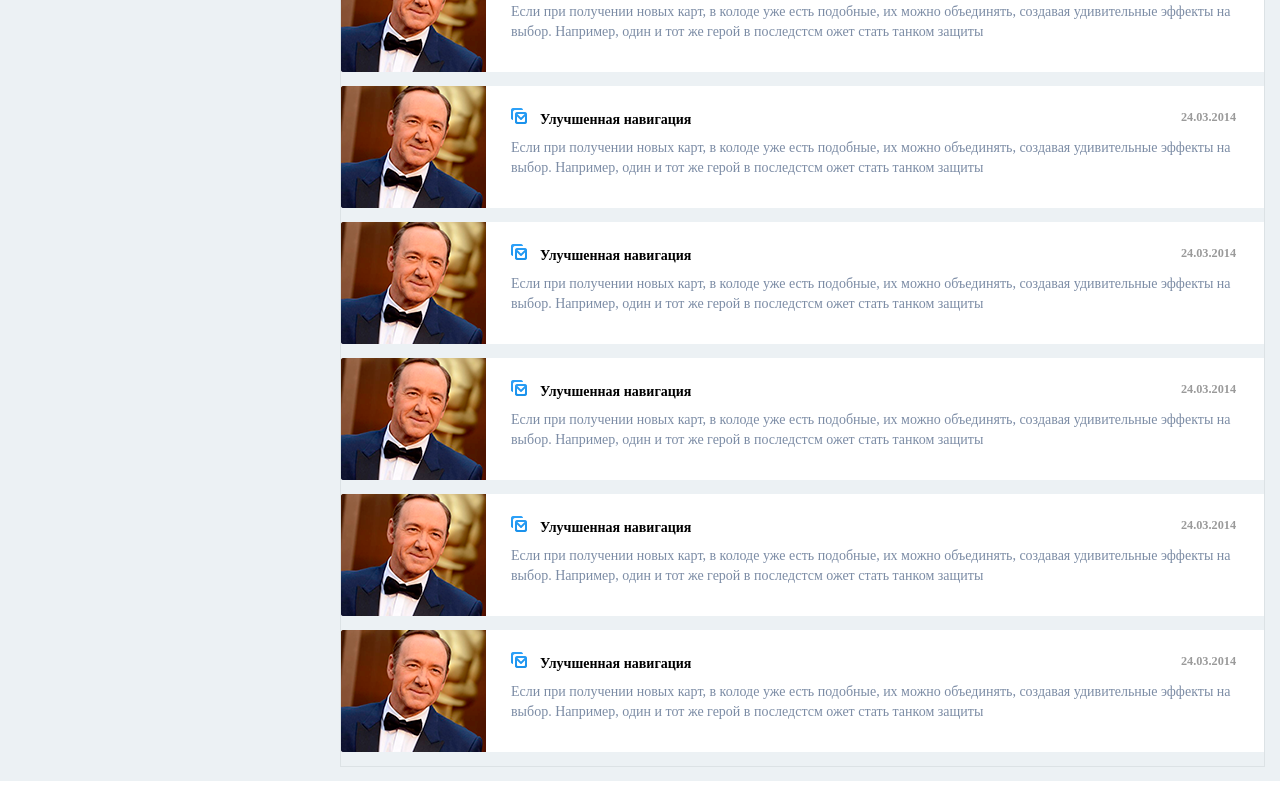
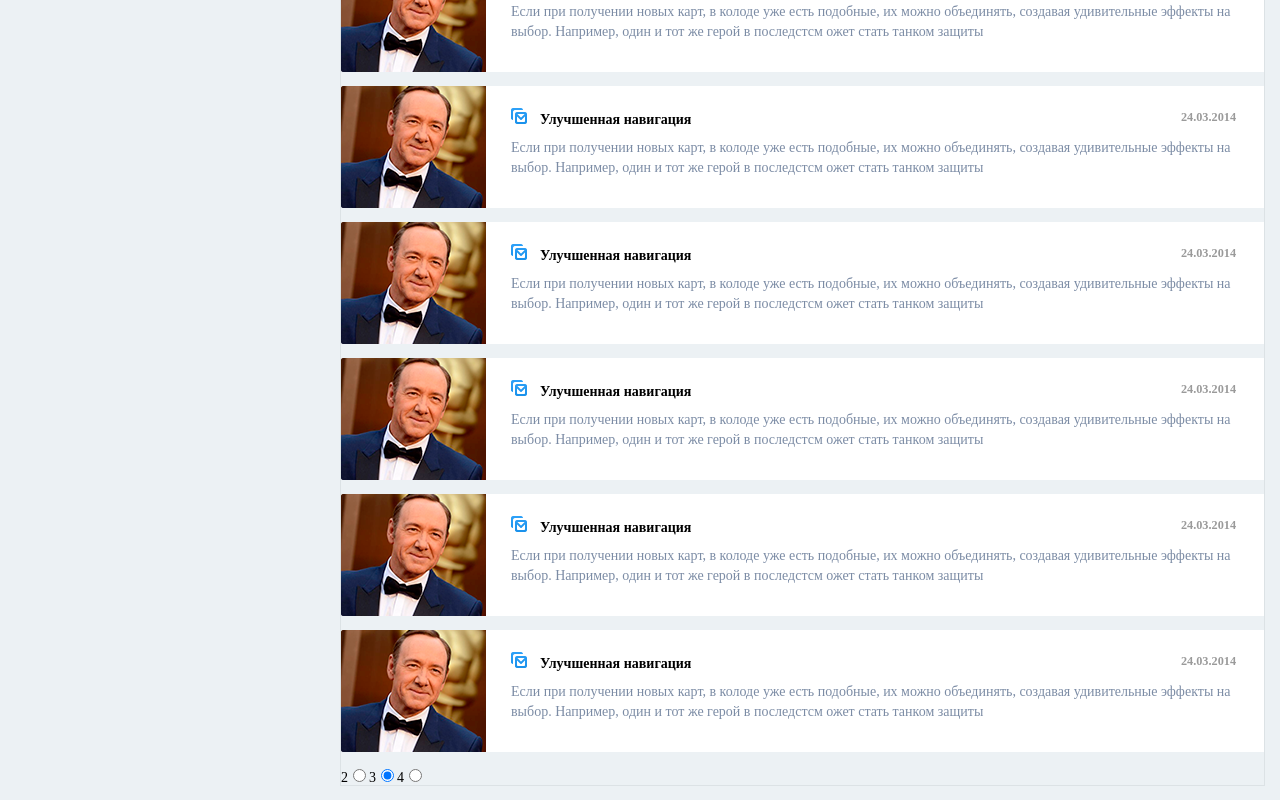
Before and after one commit to AlekseyChepurko/stiv, a React (Create React App) app: page / in a window 1280 px wide. Shown: the part 1463-2263 px from the top of the page. Built offline with nearby package versions, Linux system fonts and the light colour scheme.

Commit message:
tab switch added

```diff
--- a/src/components/NewsComponent.js
+++ b/src/components/NewsComponent.js
@@ -6,13 +6,6 @@ import NewsItem from './NewsItem';
 import "../assets/styles/normolize.css"
 
 class NewsTab extends Component{
-    constructor(props){
-        super(props);
-
-        this.state = {
-            active: this.props.active ? "active": " ",
-        }
-    }
     render(){
         const items = [];
         this.props.items.forEach((item, iter) => {
@@ -22,7 +15,7 @@ class NewsTab extends Component{
         });
 
         return(
-            <ul className={`news_tab tab_num_ ${this.props.num} ${this.state.active }` } >
+            <ul className={`news_tab tab_num_ ${this.props.num} ${this.props.active ? "active" : "" }` } >
                 { items }
             </ul>
         );
@@ -52,7 +45,7 @@ class NewsTabs extends Component{
         tabs.forEach( (item, iter) => {
                 tabsRender.push(
                     React.createElement(NewsTab, {items: item, key:iter, num: iter+1, active: (iter+1) === this.props.currentPage ? true : false })
-                )
+    )
             }
         );
 
@@ -61,6 +54,48 @@ class NewsTabs extends Component{
                 { tabsRender }
             </ul>
         );
+    }
+}
+
+class TabControl extends Component {
+    constructor(props){
+        super(props);
+
+        this.setCurrentPage = this.setCurrentPage.bind(this.props.that);
+    }
+
+    setCurrentPage(event){
+        this.setState({currentPage: Number(event.target.value)});
+    };
+    render(){
+        const inputs = [];
+        if(this.props.currentPage > 1)
+            inputs.push(
+                <label htmlFor="prev_tab" key="prev_tab" >
+                    {this.props.currentPage - 1}
+                    <input type="radio" className="tab_control" id="prev_tab" name="tab_control_item" value={this.props.currentPage - 1} onClick={this.setCurrentPage}/>
+                </label>
+            );
+        inputs.push(
+            <label htmlFor="current_tab" key="current_tab">
+                {this.props.currentPage}
+                <input type="radio" className="tab_control" id="current_tab" name="tab_control_item" value={this.props.currentPage} checked={true} onClick={this.setCurrentPage}/>
+            </label>
+        );
+        if (this.props.currentPage < this.props.pageCount)
+            inputs.push(
+                <label htmlFor="next_tab" key="next_tab">
+                    {this.props.currentPage + 1}
+                    <input type="radio" className="tab_control" id="next_tab" name="tab_control_item" value={this.props.currentPage + 1} onClick={this.setCurrentPage}/>
+                </label>
+            );
+
+
+        return(
+            <div className="tab_nuber_selector">
+                { inputs }
+            </div>
+        )
     }
 }
 
@@ -73,17 +108,11 @@ class NewsComponent extends Component{
 
     }
 
-    updateCurentPage(num) {
-        this.setState({currentPage: num})
-    }
-
     render(){
         return(
             <section className="news">
-                <NewsTabs news={this.props.news} newsPerPage={this.props.newsPerPage} currentPage={this.props.currentPage}/>
-                <div className="tab_nuber_selector">
-                    {/*{ inputs }*/}
-                </div>
+                <NewsTabs news={this.props.news} newsPerPage={this.props.newsPerPage} currentPage={this.state.currentPage}/>
+                <TabControl currentPage={this.state.currentPage} that={this} pageCount={ Math.ceil(this.props.news.length/this.props.newsPerPage) } />
             </section>
 
         );
@@ -92,7 +121,7 @@ class NewsComponent extends Component{
 
 NewsComponent.defaultProps = {
                             newsPerPage: 3,
-                            currentPage: 2,
+                            currentPage: 3,
                             paeToShow: 3,
                             // props for news item: title, imgDir, imgName, creationDate, link, text
                             news: [{first: "first"}, {}, {}, {}, {}, {}, {}, {}, {}, {last:"last"}]
```
